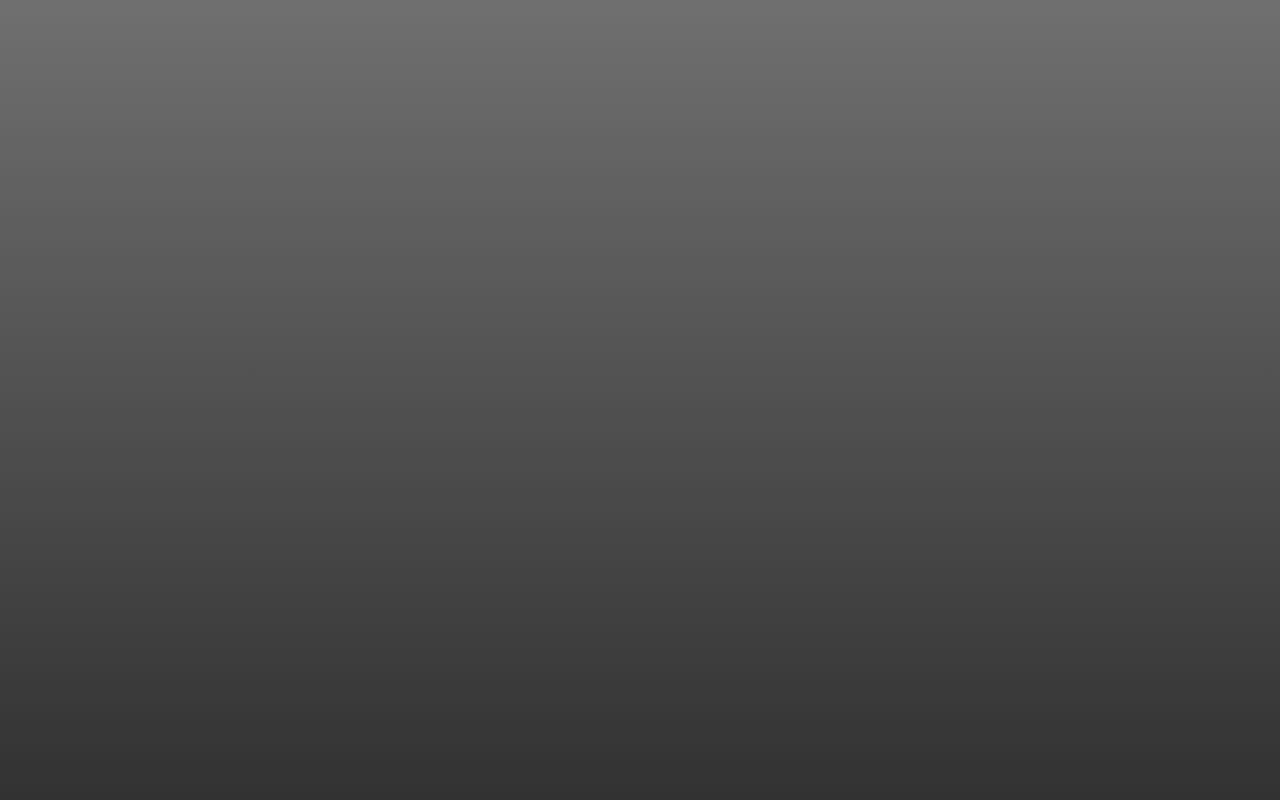
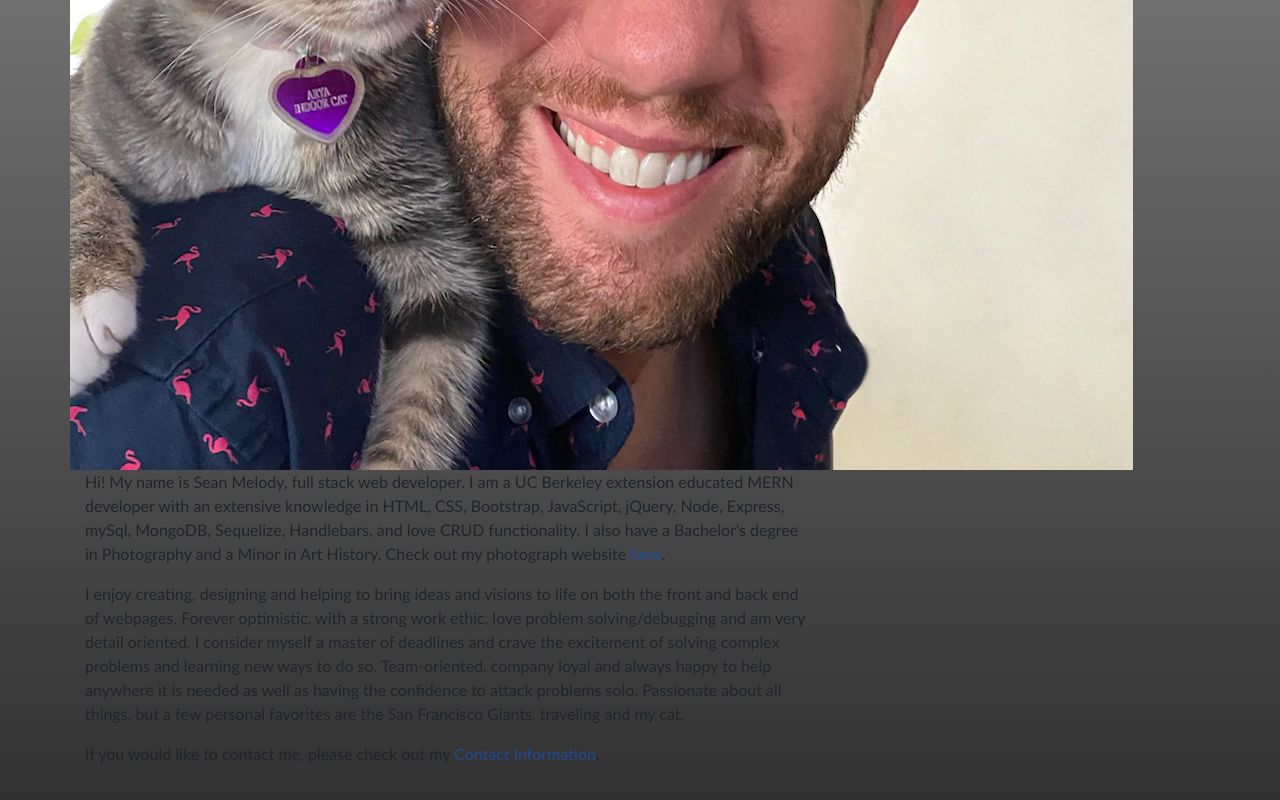
Before and after one commit to SeanMelody/portfolio, a plain HTML site: page index.html in a window 1280 px wide. Shown: the part 940-1740 px from the top of the page. Drawn offline with nearby package versions, Linux system fonts and the light colour scheme.

Commit message:
About me section updated to include more technologies

```diff
--- a/index.html
+++ b/index.html
@@ -67,8 +67,52 @@
                 </div>
             </nav>
         </div>
+        <div class="about-me">
+            <!-- Main Section Start-->
+            <div class="container">
+                <div class="row">
+                    <!-- Container Title -->
+                    <div class="col-md-12 text-center">
+                        <h2 class="about-me-title">About Me</h2>
+                    </div>
+                </div>
+                <hr>
+                <section class="row about-me-body">
+                    <!-- <card class="about-me-photo"> -->
+                    <!-- About Me Image 1/3 of Page-->
+                    <img src="./assets/images/About-Me-Profile.jpg" alt="Sean Melody Profile Photo"
+                        class="about-me-photo">
+                    <!-- </card> -->
+                    <!-- About Me Paragraphs 2/3 of Page-->
+                    <div class="col-md-8 about-me-paragraphs">
+                        <p>Hi! My name is Sean Melody, full stack web developer. I am a UC Berkeley extension
+                            educated MERN developer with an extensive knowledge in HTML, CSS, Bootstrap, JavaScript,
+                            jQuery, Node, Express, mySql, MongoDB, Sequelize, Handlebars, and love CRUD functionality. I
+                            also have a Bachelor's degree in Photography and a Minor in Art History. Check out my
+                            photograph website <a href="https://www.seanmelody.com/" alt="Sean Melody Photography"
+                                target="_blank">here</a>.
+                        </p>
+                        <p>
+                            I enjoy creating, designing and helping to bring ideas and visions to life on both the front
+                            and back end of webpages. Forever optimistic, with a strong work ethic, love problem
+                            solving/debugging and am very detail oriented. I consider myself a master of deadlines and
+                            crave the excitement of solving complex problems and learning new ways to do so.
+                            Team-oriented, company loyal and always happy to help anywhere it is needed as well as
+                            having the confidence to attack problems solo. Passionate about all things, but a few
+                            personal favorites are the San Francisco Giants, traveling and my cat.
+                        </p>
+                        <p>
+                            <!-- Link to my contact page to contact me! -->
+                            If you would like to contact me, please check out my <a href="#contact">Contact
+                                Information</a>.
+                        </p>
+                    </div>
+                </section>
+            </div>
+            <!-- End of About Me -->
+        </div>
 
-
+    </div>
     <!-- Javascript Links for Bootstrap -->
     <script src="https://code.jquery.com/jquery-3.5.1.slim.min.js"
         integrity="sha384-DfXdz2htPH0lsSSs5nCTpuj/zy4C+OGpamoFVy38MVBnE+IbbVYUew+OrCXaRkfj"
```
Lines whose indentation alone changed are shown as unchanged.
